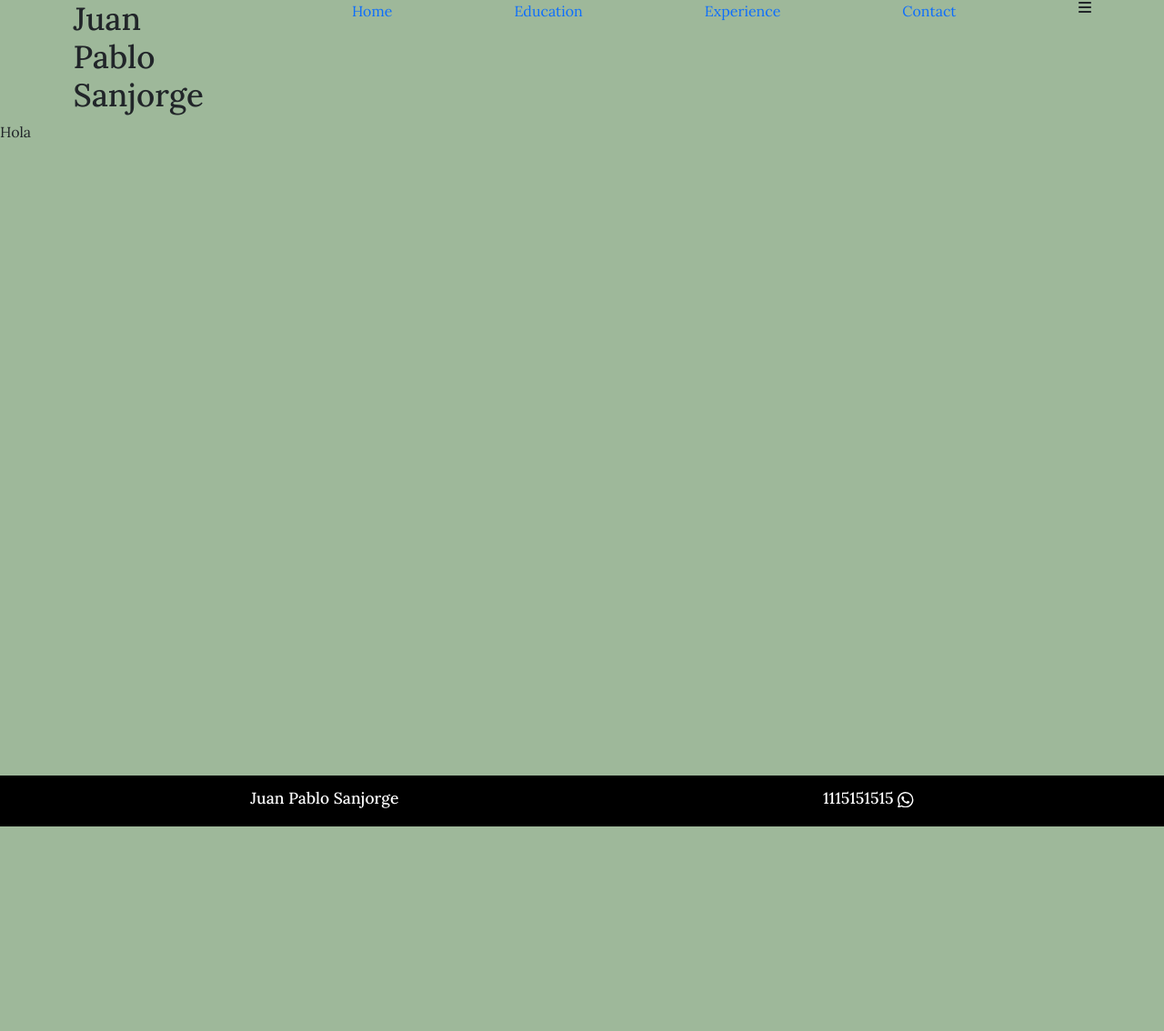
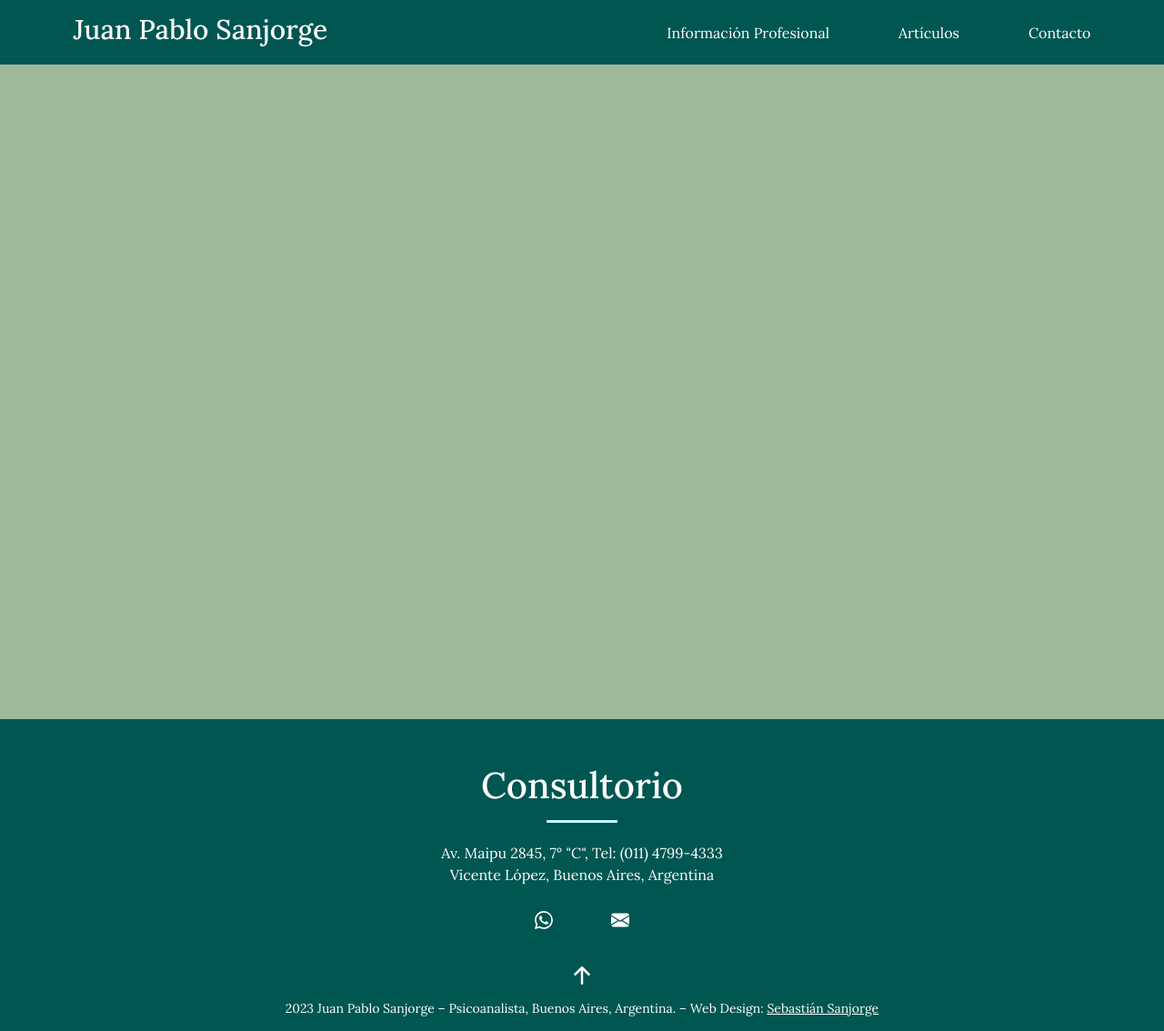
Before and after one commit to tiansanjorge/juan-pablo-sanjorge, a React (Create React App) app: page / in a window 1280 px wide. Shown: the whole page at 91% size. Before the commit the page ends 909 px from the top, so only its background shows below. Built offline with nearby package versions, Linux system fonts and the light colour scheme.

Commit message:
created header & footer

```diff
--- a/public/_redirects/index.html
+++ b/public/_redirects/index.html
@@ -5,7 +5,7 @@
     <meta charset="utf-8" />
     <meta name="viewport" content="width=device-width, initial-scale=1" />
     <meta name="theme-color" content="#000000" />
-    <meta name="description" content="ArTech - Tecnología al alcance"/>
+    <meta name="description" content="Psicólogo Juan Pablo Sanjorge"/>
     <link rel="icon" href="%PUBLIC_URL%/favicon.ico" />
     <title>Lic. Juan Pablo Sanjorge</title>
   </head>
--- a/public/index.html
+++ b/public/index.html
@@ -5,7 +5,7 @@
     <meta charset="utf-8" />
     <meta name="viewport" content="width=device-width, initial-scale=1" />
     <meta name="theme-color" content="#000000" />
-    <meta name="description" content="ArTech - Tecnología al alcance"/>
+    <meta name="description" content="Psicólogo Juan Pablo Sanjorge"/>
     <link rel="icon" href="%PUBLIC_URL%/favicon.ico" />
     <title>Lic. Juan Pablo Sanjorge</title>
   </head>
--- a/src/components/Footer.jsx
+++ b/src/components/Footer.jsx
@@ -1,11 +1,60 @@
-import { BsWhatsapp } from "react-icons/bs";
+import { BsWhatsapp, BsFillEnvelopeFill, BsArrowUpShort } from "react-icons/bs";
 
 const Footer = () => {
+  return (
+    <footer className="fondoVerdeO text-white pt-5 pb-3">
+      <div className="container">
+        <div className="row">
+          <div className="col-10 d-flex flex-column justify-content-evenly align-items-center text-center mx-auto">
+            <h2 className="text-white py-2 size40">Consultorio</h2>
+            <div className="divisor col-1 py-2"></div>
+            <div className="py-2">
+              Av. Maipu 2845, 7° "C", Tel: (011) 4799-4333 <br />
+              Vicente López, Buenos Aires, Argentina
+            </div>
+            <div className="col-3 d-flex justify-content-evenly text-white py-3 size20 ">
+              <a
+                className=" text-decoration-none hoverCeleste"
+                href="https://wa.link/7staf4"
+                target="_blank"
+              >
+                <BsWhatsapp />
+              </a>
+              <a
+                className=" text-decoration-none hoverCeleste"
+                href="mailto:jpsanjorge@gmail.com"
+                target="_blank"
+              >
+                <BsFillEnvelopeFill />
+              </a>
+            </div>
+            <div className="">
+              <a
 
-    return <footer className="w-100 d-flex align-items-center justify-content-around py-3 px-5 bg-black">
-        <h5 className="text-white">Juan Pablo Sanjorge</h5>
-        <h5><a className="text-white text-decoration-none" href="https://wa.link/rehzl5" target="_blank">1115151515 <BsWhatsapp/></a></h5>
+                className="text-decoration-none size40 weight600 hoverCeleste"
+                href="#"
+              >
+                <BsArrowUpShort />
+              </a>
+            </div>
+            <div className="size14">
+              2023 Juan Pablo Sanjorge – Psicoanalista, Buenos Aires, Argentina.
+              – Web Design:{" "}
+              <span>
+                <a
+                  className=" hoverCeleste"
+                  href="https://ssanjorge.netlify.com"
+                  target="_blank"
+                >
+                  Sebastián Sanjorge
+                </a>
+              </span>
+            </div>
+          </div>
+        </div>
+      </div>
     </footer>
-}
+  );
+};
 
 export default Footer;
--- a/src/components/NavBar.jsx
+++ b/src/components/NavBar.jsx
@@ -1,40 +1,94 @@
 import { faBars } from "@fortawesome/free-solid-svg-icons";
 import { FontAwesomeIcon } from "@fortawesome/react-fontawesome";
+import {
+  Dropdown,
+  DropdownItem,
+  DropdownMenu,
+  DropdownToggle,
+} from "reactstrap";
+import { Link, NavLink } from "react-router-dom";
+import React, { useState } from "react";
 
 export const NavBar = () => {
+  const [menuOpen, setMenuOpen] = useState(false);
+
+  const toggleMenu = () => {
+    setMenuOpen(!menuOpen);
+  };
+
   return (
-    <header className="">
-      <div class="container d-flex">
-        <a class="text-decoration-none text-dark" href="index.html">
-          <h1>Juan Pablo Sanjorge</h1>
-        </a>
-
-        <div class="d-none d-lg-flex justify-content-evenly col-10 text-decoration-none">
-          <a class="text-decoration-none blanco" href="#">
-            Home
-          </a>
-          <a
-            class="text-decoration-none hovShake gris"
-            href="pages/education.html"
-          >
-            Education
-          </a>
-          <a
-            class="text-decoration-none hovShake gris"
-            href="pages/experience.html"
-          >
-            Experience
-          </a>
-          <a
-            class="text-decoration-none hovShake gris"
-            href="pages/contact.html"
-          >
-            Contact
-          </a>
+    <header className="fondoVerdeO text-white py-3">
+      <div className="container">
+        <div className="row ">
+          <div className="col-12 d-flex flex-row justify-content-between align-items-center">
+            <Link className="text-decoration-none text-white" to="/">
+              <h1 className="size30">Juan Pablo Sanjorge</h1>
+            </Link>
+            <div className="d-md-none">
+              <Dropdown isOpen={menuOpen} toggle={toggleMenu}>
+                <DropdownToggle className="border-0 dropdown hoverCeleste2">
+                  <FontAwesomeIcon icon={faBars} size="lg" />
+                </DropdownToggle>
+                <DropdownMenu className="p-0 bordeCuadrado mt-2">
+                  <DropdownItem className="hoverFondoCeleste text-decoration-none p-0">
+                    <NavLink
+                      style={({ isActive }) => ({
+                        color: isActive ? "#1684a3" : "#000",
+                        textDecoration: "none",
+                        fontWeight: isActive ? "700" : "500",
+                        fontSize: isActive ? 18 : 15,
+                      })}
+                      to="/info"
+                    >
+                      <div className="text-center px-2">
+                        Información Profesional
+                      </div>
+                    </NavLink>
+                  </DropdownItem>
+                  <DropdownItem className="hoverFondoCeleste text-decoration-none p-0">
+                    <NavLink
+                      style={({ isActive }) => ({
+                        color: isActive ? "#1684a3" : "#000",
+                        textDecoration: "none",
+                        fontWeight: isActive ? "700" : "500",
+                        fontSize: isActive ? 18 : 15,
+                      })}
+                      to="/articulos"
+                    >
+                      <div className="text-center">Artículos</div>
+                    </NavLink>
+                  </DropdownItem>
+                  <DropdownItem className="hoverFondoCeleste text-decoration-none p-0">
+                    <NavLink
+                      style={({ isActive }) => ({
+                        color: isActive ? "#1684a3" : "#000",
+                        textDecoration: "none",
+                        fontWeight: isActive ? "700" : "500",
+                        fontSize: isActive ? 18 : 15,
+                      })}
+                      to="/contacto"
+                    >
+                      <div className="text-center ">Contacto</div>
+                    </NavLink>
+                  </DropdownItem>
+                </DropdownMenu>
+              </Dropdown>
+            </div>
+            <div className="d-none d-md-flex col-5 justify-content-between align-items-center text-decoration-none">
+              <NavLink className="text-decoration-none" to="/info">
+                <div className="d-flex d-lg-block flex-column blanco hoverCeleste">
+                  Información <span>Profesional</span>
+                </div>
+              </NavLink>
+              <NavLink className="text-decoration-none">
+                <div className="blanco hoverCeleste">Artículos</div>
+              </NavLink>
+              <NavLink className="text-decoration-none">
+                <div className="blanco hoverCeleste">Contacto</div>
+              </NavLink>
+            </div>
+          </div>
         </div>
-
-        {/* aca va el dropdown de bootstrap como en argentech (categorias) */}
-        <FontAwesomeIcon icon={faBars} className="gris" />
       </div>
     </header>
   );
--- a/src/pages/Home.jsx
+++ b/src/pages/Home.jsx
@@ -2,7 +2,6 @@ export const Home = () => {
 
     return (
         <main className="home">
-            <div>Hola</div>
         </main>
     );
 };
--- a/src/styles/styles.scss
+++ b/src/styles/styles.scss
@@ -1,4 +1,4 @@
-@import url('https://fonts.googleapis.com/css2?family=Lora:ital,wght@0,400;0,500;0,600;0,700;1,400;1,500;1,600;1,700&display=swap');
+@import url("https://fonts.googleapis.com/css2?family=Lora:ital,wght@0,400;0,500;0,600;0,700;1,400;1,500;1,600;1,700&display=swap");
 
 @import "~bootstrap/scss/bootstrap";
 
@@ -7,8 +7,6 @@
 *:after {
   box-sizing: inherit;
 }
-
-// #005651;
 
 html {
   min-width: 100%;
@@ -24,10 +22,113 @@ body {
   -moz-osx-font-smoothing: grayscale;
   background: #9eb89a;
   font-size: 16px;
+  font-weight: 400;
   height: 100%;
   margin: 0;
 }
 
 main {
-    min-height: 90vh
+  min-height: 90vh;
 }
+
+// Colores y fondos
+
+// Colores:
+// Verde oscuro: #005651
+// Verde claro: #9eb89a
+// Azul oscuro: #2d3047
+// Celeste: #c4fbff
+// Amarillo: #ffce48
+
+.blanco{
+  color: #ffffff;
+}
+
+.fondoVerdeO{
+  background: #005651;
+}
+
+.hoverFondoVerdeO {
+  &:hover {
+    background: #005651;
+    color: #ffffff;
+  }
+}
+
+.hoverFondoAmarillo{
+  &:hover {
+    background: #ffce48;
+    color: #000000;
+  }
+}
+
+.hoverFondoCeleste{
+  &:hover {
+    background: #c4fbff;
+    color: #000000;
+  }
+}
+
+.hoverCeleste {
+  color: #ffffff;
+  &:hover {
+    color: #c4fbff;
+  }
+}
+
+.hoverCeleste2 {
+  :hover {
+    color: #c4fbff;
+  }
+}
+
+// Tipografía
+
+.size14{
+  font-size: 14px;
+}
+.size18{
+  font-size: 18px;
+}
+.size20{
+  font-size: 20px;
+}
+.size25{
+  font-size: 25px;
+}
+.size30{
+  font-size: 30px;
+}
+.size40{
+  font-size: 40px;
+}
+
+.weight600{
+  font-weight: 600;
+}
+
+// Otras clases genéricas
+
+.bordeCuadrado{
+  border-radius: 0;
+}
+
+// Header
+
+.btn-secondary.dropdown {
+  background-color: transparent;
+  border: none;
+  color: inherit;
+}
+
+.btn-secondary.dropdown:hover {
+  background-color: transparent;
+  border: none;
+  color: inherit;
+}
+
+// Footer
+
+.divisor{
+  border-top: 3px solid #c4fbff;
+}
```
Lines whose indentation alone changed are shown as unchanged.
